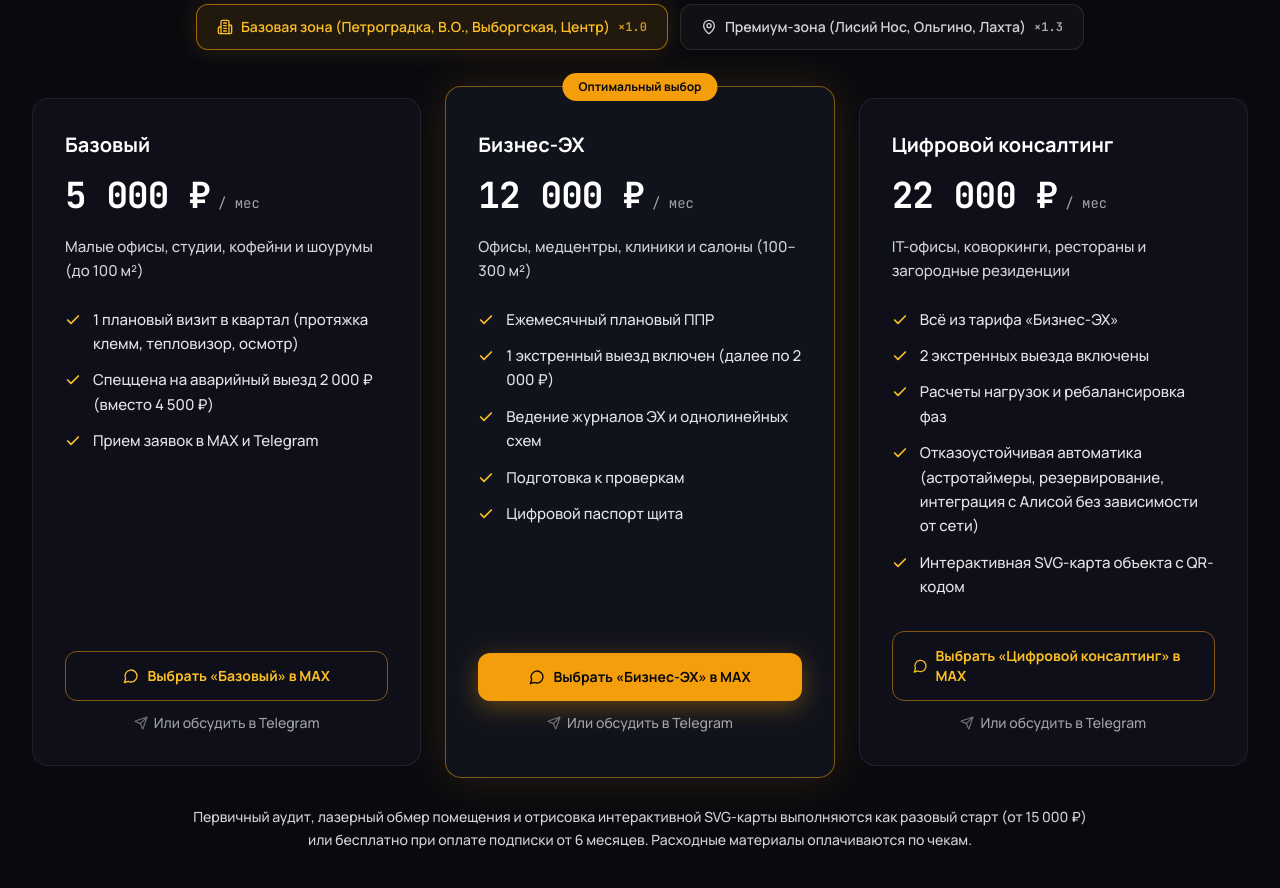
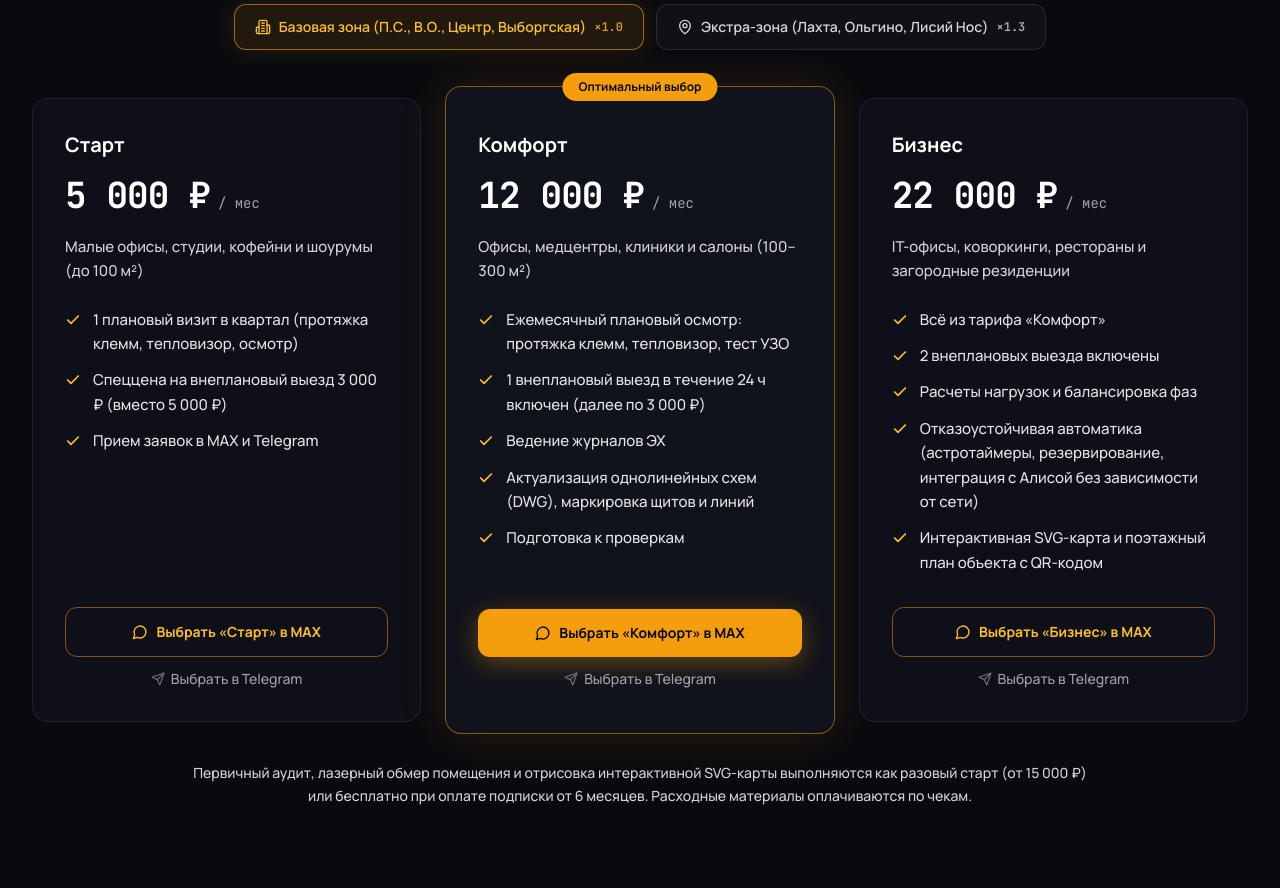
Before and after one commit to AntonVtyurin/elcodo, a React (Vite) app: page / in a window 1280 px wide. Shown: the part 2300-3188 px from the top of the page. Built offline with nearby package versions, Linux system fonts and the light colour scheme.

Commit message:
copy(pricing): specify panel and line labeling in Comfort tier

```diff
--- a/src/components/Pricing.tsx
+++ b/src/components/Pricing.tsx
@@ -3,7 +3,7 @@ import { MessageCircle, Send, Check, Building2, MapPin } from 'lucide-react';
 import SectionHeading from './SectionHeading';
 import { getMaxUrl, getTelegramUrl } from '@/config/site';
 
-type Zone = 'base' | 'premium';
+type Zone = 'base' | 'extra';
 
 interface Plan {
   id: string;
@@ -14,53 +14,65 @@ interface Plan {
   highlighted?: boolean;
 }
 
-const PLANS: readonly Plan[] = [
+const fmt = (n: number) => n.toLocaleString('ru-RU');
+
+function getPlans(zone: Zone): readonly Plan[] {
+  const extraVisitPrice = zone === 'extra' ? '3 500 ₽' : '3 000 ₽';
+  const baseVisitPrice = zone === 'extra' ? '6 000 ₽' : '5 000 ₽';
+
+  return [
     {
-    id: 'basic',
-    name: 'Базовый',
+      id: 'start',
+      name: 'Старт',
       basePrice: 5000,
       audience: 'Малые офисы, студии, кофейни и шоурумы (до 100 м²)',
       features: [
         '1 плановый визит в квартал (протяжка клемм, тепловизор, осмотр)',
-      'Спеццена на аварийный выезд 2 000 ₽ (вместо 4 500 ₽)',
+        'Спеццена на внеплановый выезд ' +
+          extraVisitPrice +
+          ' (вместо ' +
+          baseVisitPrice +
+          ')',
         'Прием заявок в MAX и Telegram',
       ],
     },
     {
-    id: 'business',
-    name: 'Бизнес-ЭХ',
+      id: 'comfort',
+      name: 'Комфорт',
       basePrice: 12000,
       audience: 'Офисы, медцентры, клиники и салоны (100–300 м²)',
       highlighted: true,
       features: [
-      'Ежемесячный плановый ППР',
-      '1 экстренный выезд включен (далее по 2 000 ₽)',
-      'Ведение журналов ЭХ и однолинейных схем',
+        'Ежемесячный плановый осмотр: протяжка клемм, тепловизор, тест УЗО',
+        '1 внеплановый выезд в течение 24 ч включен (далее по ' +
+          extraVisitPrice +
+          ')',
+        'Ведение журналов ЭХ',
+        'Актуализация однолинейных схем (DWG), маркировка щитов и линий',
         'Подготовка к проверкам',
-      'Цифровой паспорт щита',
       ],
     },
     {
-    id: 'consulting',
-    name: 'Цифровой консалтинг',
+      id: 'business',
+      name: 'Бизнес',
       basePrice: 22000,
       audience: 'IT-офисы, коворкинги, рестораны и загородные резиденции',
       features: [
-      'Всё из тарифа «Бизнес-ЭХ»',
-      '2 экстренных выезда включены',
-      'Расчеты нагрузок и ребалансировка фаз',
+        'Всё из тарифа «Комфорт»',
+        '2 внеплановых выезда включены',
+        'Расчеты нагрузок и балансировка фаз',
         'Отказоустойчивая автоматика (астротаймеры, резервирование, интеграция с Алисой без зависимости от сети)',
-      'Интерактивная SVG-карта объекта с QR-кодом',
+        'Интерактивная SVG-карта и поэтажный план объекта с QR-кодом',
       ],
     },
   ];
-
-const fmt = (n: number) => n.toLocaleString('ru-RU');
+}
 
 export default function Pricing() {
   const [zone, setZone] = useState<Zone>('base');
   const maxUrl = getMaxUrl();
-  const zoneLabel = zone === 'base' ? 'Базовая зона' : 'Премиум-зона';
+  const zoneLabel = zone === 'base' ? 'Базовая зона' : 'Экстра-зона';
+  const plans = getPlans(zone);
 
   return (
     <section id="pricing" className="relative py-20 lg:py-28">
@@ -81,27 +93,27 @@ export default function Pricing() {
             }`}
           >
             <Building2 className="h-4 w-4" />
-            Базовая зона (Петроградка, В.О., Выборгская, Центр)
+            Базовая зона (П.С., В.О., Центр, Выборгская)
             <span className="font-mono text-xs opacity-80">×1.0</span>
           </button>
           <button
             type="button"
-            onClick={() => setZone('premium')}
+            onClick={() => setZone('extra')}
             className={`inline-flex items-center gap-2 rounded-xl border px-5 py-3 text-sm font-semibold transition-all duration-300 ${
-              zone === 'premium'
+              zone === 'extra'
                 ? 'border-amber-500/60 bg-amber-500/10 text-amber-400 shadow-[0_0_24px_rgba(245,158,11,0.15)]'
                 : 'border-white/10 bg-white/[0.03] text-zinc-300 hover:border-white/25 hover:text-white'
             }`}
           >
             <MapPin className="h-4 w-4" />
-            Премиум-зона (Лисий Нос, Ольгино, Лахта)
+            Экстра-зона (Лахта, Ольгино, Лисий Нос)
             <span className="font-mono text-xs opacity-80">×1.3</span>
           </button>
         </div>
 
         <div className="mt-12 grid grid-cols-1 items-stretch gap-6 lg:grid-cols-3">
-          {PLANS.map((plan) => {
-            const price = Math.round(plan.basePrice * (zone === 'premium' ? 1.3 : 1));
+          {plans.map((plan) => {
+            const price = Math.round(plan.basePrice * (zone === 'extra' ? 1.3 : 1));
             const telegramHref = getTelegramUrl(
               'Здравствуйте! Интересует тариф «' +
                 plan.name +
@@ -115,10 +127,10 @@ export default function Pricing() {
             return (
               <article
                 key={plan.id}
-                className={`relative flex flex-col rounded-2xl p-7 transition-all duration-300 lg:p-8 ${
+                className={`group relative flex flex-col rounded-2xl p-7 transition-all duration-300 lg:p-8 ${
                   plan.highlighted
-                    ? 'border border-amber-500/50 bg-[#11131C] shadow-[0_0_48px_rgba(245,158,11,0.14)] lg:-my-3 lg:py-11'
-                    : 'glass-card hover:border-white/20'
+                    ? 'border border-amber-500/50 bg-[#11131C] shadow-[0_0_48px_rgba(245,158,11,0.14)] hover:border-amber-400/80 lg:-my-3 lg:py-11'
+                    : 'glass-card hover:border-amber-500/40 hover:bg-[#11131C]/80'
                 }`}
               >
                 {plan.highlighted && (
@@ -134,7 +146,7 @@ export default function Pricing() {
                   </span>
                   <span className="ml-2 text-sm text-zinc-400">/ мес</span>
                 </p>
-                {zone === 'premium' && (
+                {zone === 'extra' && (
                   <p className="fade-up mt-1 font-mono text-xs text-amber-400/90">
                     {fmt(plan.basePrice)} ₽ × 1.3
                   </p>
@@ -164,10 +176,10 @@ export default function Pricing() {
                     href={maxUrl}
                     target="_blank"
                     rel="noopener noreferrer"
-                    className={`inline-flex w-full items-center justify-center gap-2 rounded-xl px-5 py-3.5 text-sm font-bold transition-all ${
+                    className={`inline-flex w-full items-center justify-center gap-2 rounded-xl px-5 py-3.5 text-sm font-bold transition-all duration-300 ${
                       plan.highlighted
                         ? 'bg-amber-500 text-[#090A0F] shadow-[0_6px_24px_rgba(245,158,11,0.35)] hover:bg-amber-400'
-                        : 'border border-amber-500/50 text-amber-400 hover:bg-amber-500/10'
+                        : 'border border-amber-500/50 text-amber-400 group-hover:border-amber-500 group-hover:bg-amber-500 group-hover:text-[#090A0F] group-hover:shadow-[0_6px_24px_rgba(245,158,11,0.35)] hover:!bg-amber-400'
                     }`}
                   >
                     <MessageCircle className="h-4 w-4" />
@@ -180,7 +192,7 @@ export default function Pricing() {
                     className="inline-flex items-center gap-1.5 text-sm font-medium text-zinc-400 underline-offset-4 transition-colors hover:text-zinc-200 hover:underline"
                   >
                     <Send className="h-3.5 w-3.5 text-zinc-500" />
-                    Или обсудить в Telegram
+                    Выбрать в Telegram
                   </a>
                 </div>
               </article>
```
Lines whose indentation alone changed are shown as unchanged.
